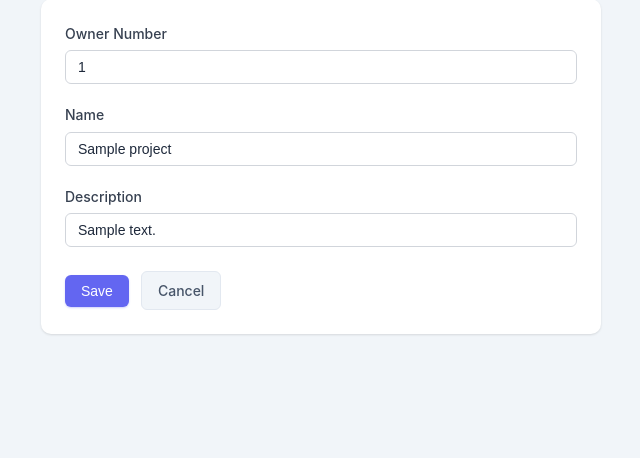
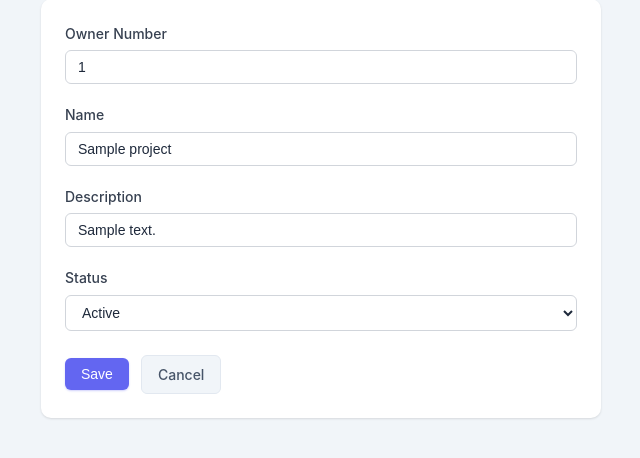
Before and after one commit to jfeliu/traick, a FastAPI app: template traick/admin/templates/project_form.html in a window 1280 px wide. Shown: the part 149-607 px from the top of the page, without its empty margins (31-671 px from the left). Run offline with FastAPI, Linux system fonts and the light colour scheme; the template is opened without the code that fills it: most values are stand-ins (such as "Sample title", 1, 10 or a date in 2020).

Commit message:
Update status from UI

```diff
--- a/traick/admin/router.py
+++ b/traick/admin/router.py
@@ -305,13 +305,14 @@ async def update_project(
     owner_number: str = Form(...),
     name: str = Form(...),
     description: str = Form(""),
+    status: str = Form("active"),
 ):
     async with aiosqlite.connect(settings.db_path) as db:
         await db.execute(
             """
-            UPDATE projects SET owner_number = ?, name = ?, description = ?, updated_at = datetime('now') WHERE id = ?
+            UPDATE projects SET owner_number = ?, name = ?, description = ?, status = ?, updated_at = datetime('now') WHERE id = ?
             """,
-            (owner_number, name, description, project_id),
+            (owner_number, name, description, status, project_id),
         )
         await db.commit()
     return RedirectResponse("/admin/projects", status_code=303)
@@ -425,13 +426,14 @@ async def update_action_item(
     project_id: int = Form(...),
     description: str = Form(...),
     deadline: str = Form(""),
+    status: str = Form("open"),
 ):
     async with aiosqlite.connect(settings.db_path) as db:
         await db.execute(
             """
-            UPDATE action_items SET project_id = ?, description = ?, deadline = ? WHERE id = ?
+            UPDATE action_items SET project_id = ?, description = ?, deadline = ?, status = ? WHERE id = ?
             """,
-            (project_id, description, deadline, action_item_id),
+            (project_id, description, deadline, status, action_item_id),
         )
         await db.commit()
     return RedirectResponse("/admin/action_items", status_code=303)
@@ -559,17 +561,19 @@ async def update_follow_up(
     action_item_id: int = Form(...),
     message: str = Form(...),
     scheduled_at: str = Form(...),
+    sent: int = Form(0),
 ):
     async with aiosqlite.connect(settings.db_path) as db:
         await db.execute(
             """
-            UPDATE follow_ups SET project_id = ?, action_item_id = ?, message = ?, scheduled_at = ? WHERE id = ?
+            UPDATE follow_ups SET project_id = ?, action_item_id = ?, message = ?, scheduled_at = ?, sent = ? WHERE id = ?
             """,
             (
                 project_id,
                 action_item_id,
                 message,
                 scheduled_at.replace("T", " "),
+                sent,
                 follow_up_id,
             ),
         )
--- a/traick/admin/templates/project_form.html
+++ b/traick/admin/templates/project_form.html
@@ -19,6 +19,16 @@
             <label>Description</label>
             <input type="text" name="description" value="{{ project['description'] if project else '' }}">
         </div>
+        {% if project %}
+        <div class="form-group">
+            <label>Status</label>
+            <select name="status">
+                <option value="active" {% if project['status'] == 'active' %}selected{% endif %}>Active</option>
+                <option value="paused" {% if project['status'] == 'paused' %}selected{% endif %}>Paused</option>
+                <option value="done" {% if project['status'] == 'done' %}selected{% endif %}>Done</option>
+            </select>
+        </div>
+        {% endif %}
         <div class="form-actions">
             <button type="submit" class="btn btn-primary">Save</button>
             <a href="/admin/projects" class="btn btn-secondary">Cancel</a>
```
Also changed, not shown: traick/admin/templates/action_item_form.html (+9 -0 lines), traick/admin/templates/follow_up_form.html (+9 -0 lines).
